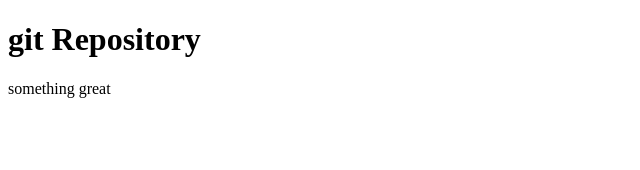
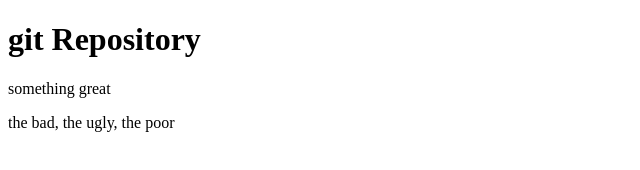
Before and after one commit to AbhiDude01/newGitRepo, a plain HTML site: page index.html in a window 1280 px wide. Shown: the whole page, without its empty margins (0-640 px from the left). Drawn offline with Linux system fonts and the light colour scheme.

Commit message:
new para added

```diff
--- a/index.html
+++ b/index.html
@@ -8,5 +8,6 @@
   <body>
     <h1>git Repository</h1>
     <p>something great</p>
+    <p>the bad, the ugly, the poor</p>
   </body>
 </html>
```
